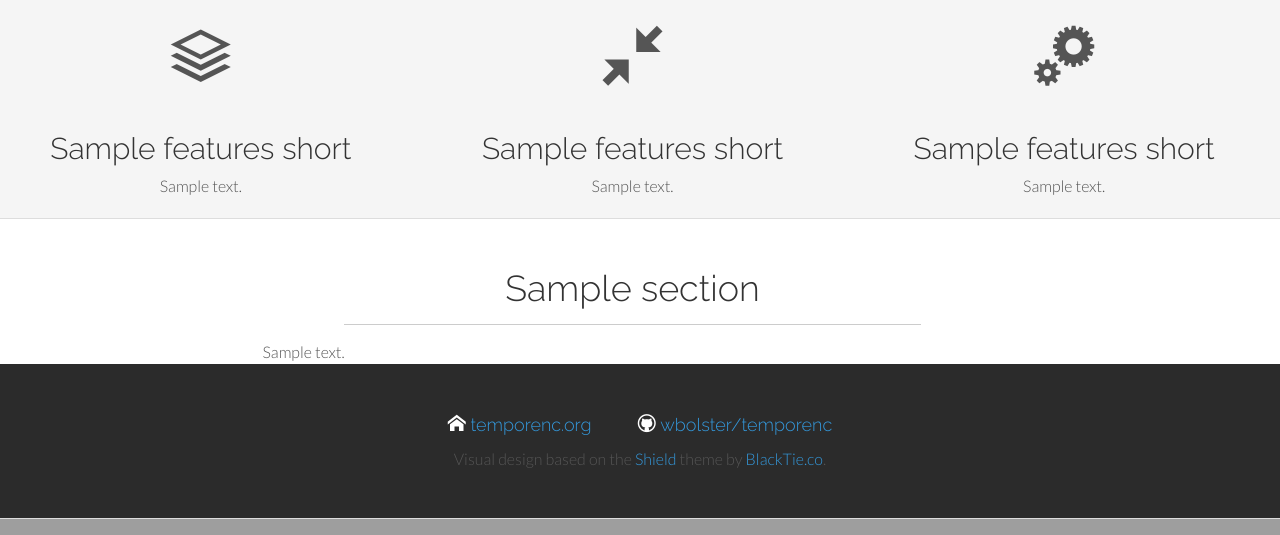
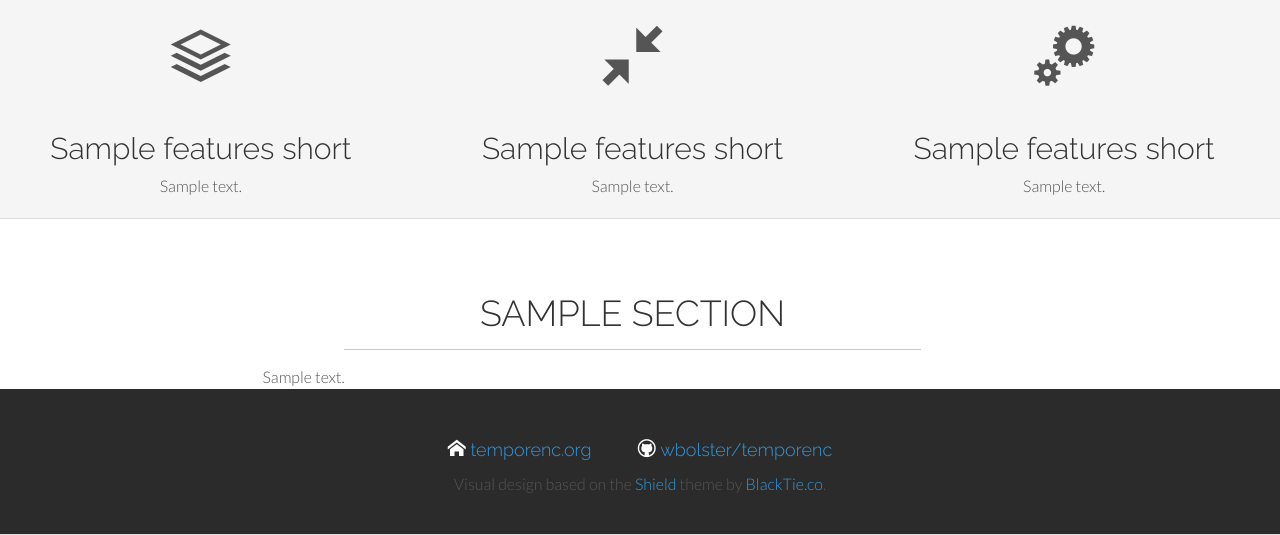
Before and after one commit to temporenc/temporenc, a Flask app: template templates/index.html in a window 1280 px wide. Shown: the part 601-1136 px from the top of the page. Run offline with Flask 2, Linux system fonts and the light colour scheme; the template is opened without the code that fills it: most values are stand-ins (such as "Sample title", 1, 10 or a date in 2020); some libraries are stand-ins or nearby versions.

Commit message:
Verticle spacing tweaks

```diff
--- a/static/css/main.css
+++ b/static/css/main.css
@@ -164,6 +164,11 @@ h1, h2, h3, h4, h5, h6 {
     color: #333;
 }
 
+h1 {
+    margin-top: 45px;
+    text-transform: uppercase;
+}
+
 h2 {
   margin-top: 45px;
 }
@@ -175,7 +180,7 @@ h3 {
 /* Paragraph & Typographic */
 p {
     line-height: 28px;
-    margin-bottom: 25px;
+    margin-bottom: 16px;
 }
 
 li p {
@@ -206,6 +211,11 @@ pre, tt {
     padding: 2px 4px;
     font-size: 75%;
     border: none;
+}
+
+pre {
+    margin-top: 16px;
+    margin-bottom: 16px;
 }
 
 small {
```
